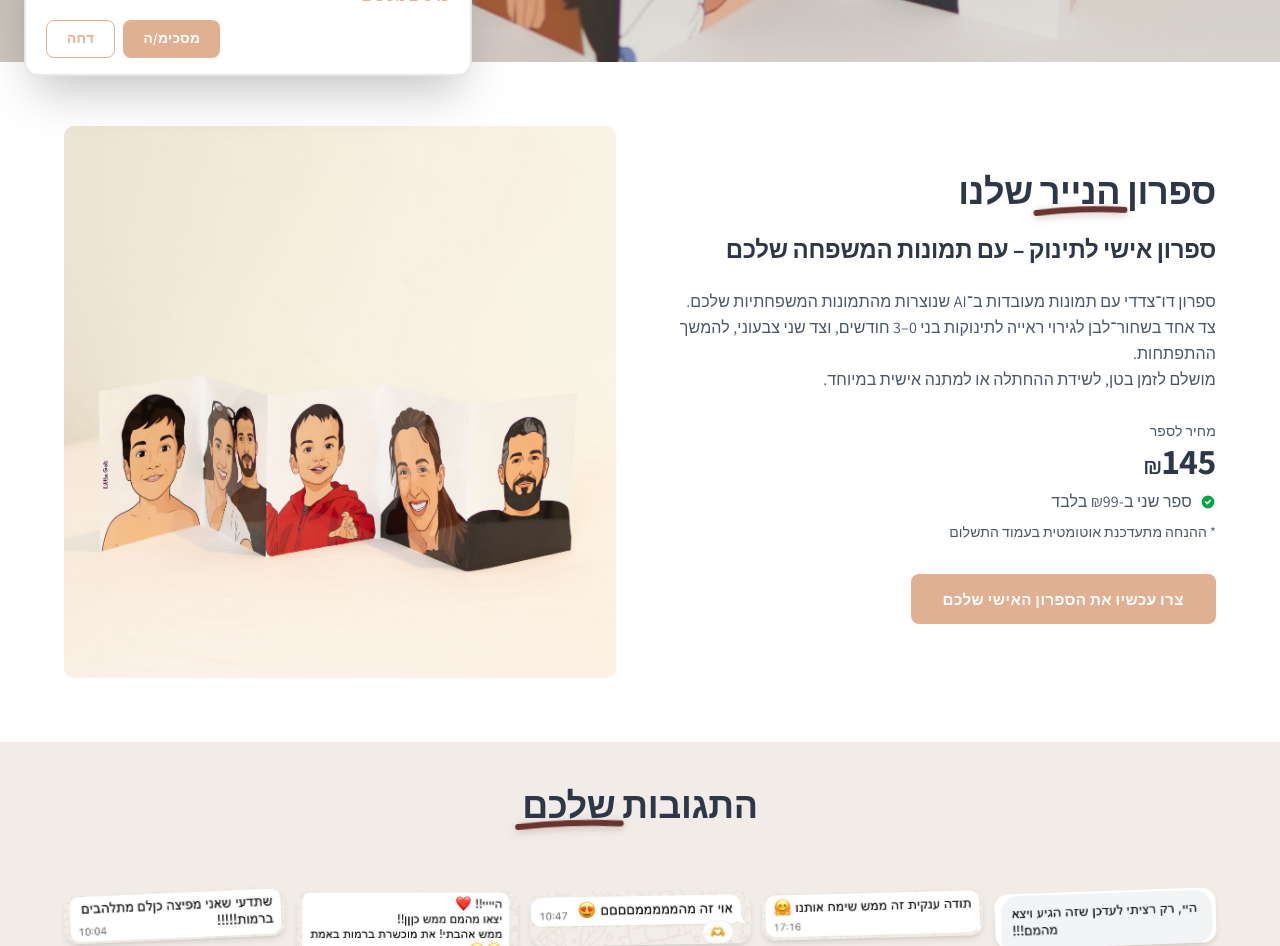
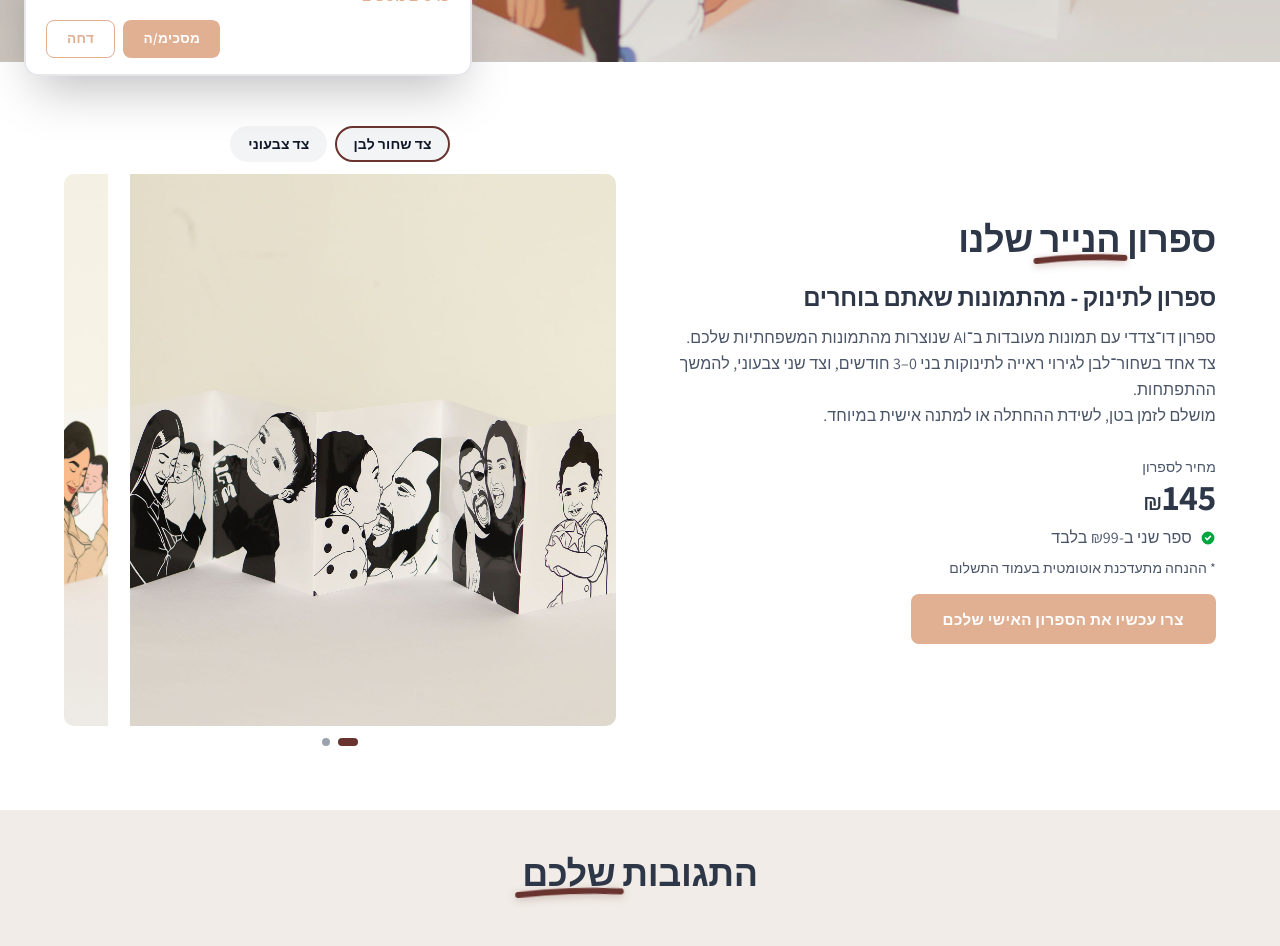
Before and after one commit to yawel-wel/little-gali, a Next.js app: page / in a window 1280 px wide. Shown: the part 700-1646 px from the top of the page. Built offline with nearby package versions, Linux system fonts and the light colour scheme; no server answers.

Commit message:
changes to the about the product section

```diff
--- a/src/app/page.tsx
+++ b/src/app/page.tsx
@@ -1,6 +1,6 @@
 "use client";
 
-import { useEffect, useState } from "react";
+import { useEffect, useRef, useState } from "react";
 import Image from "next/image";
 import {
   motion,
@@ -440,6 +440,29 @@ export default function Home() {
   const [isMobile, setIsMobile] = useState<boolean | null>(null);
   const heroImages = ["/hero-image-1.jpeg", "/hero-image-2.jpg", "/hero-image-3.jpg", "/hero-image-4.jpg"];
   const [currentHeroIndex, setCurrentHeroIndex] = useState(0);
+  const bookImages = [
+    { src: "/our-book-bw.jpg", label: "צד שחור לבן" },
+    { src: "/our-book-color.jpg", label: "צד צבעוני" },
+  ];
+  const [bookImageIndex, setBookImageIndex] = useState(0);
+  const bookTouchStartX = useRef<number | null>(null);
+  const handleBookTouchStart = (e: React.TouchEvent) => {
+    bookTouchStartX.current = e.touches[0].clientX;
+  };
+  const handleBookTouchEnd = (e: React.TouchEvent) => {
+    if (bookTouchStartX.current === null) return;
+    const diff = e.changedTouches[0].clientX - bookTouchStartX.current;
+    if (locale === "he") {
+      // RTL: swipe right to reveal the image peeking from the left
+      if (diff > 40) setBookImageIndex(1);
+      else if (diff < -40) setBookImageIndex(0);
+    } else {
+      // LTR: swipe right to see next image
+      if (diff > 40) setBookImageIndex(1);
+      else if (diff < -40) setBookImageIndex(0);
+    }
+    bookTouchStartX.current = null;
+  };
 
   // Check if mobile - starts as null to avoid hydration mismatch
   useEffect(() => {
@@ -688,7 +711,7 @@ export default function Home() {
 
                   {/* Description Text */}
                   <div
-                    className={`space-y-3 ${
+                    className={`-mt-3 space-y-3 ${
                       locale === "en"
                         ? "text-center lg:text-left"
                         : "text-center lg:text-right"
@@ -740,7 +763,7 @@ export default function Home() {
                   </div>
 
                   {/* CTA Button */}
-                  <div className="flex justify-center lg:justify-start pt-2">
+                  <div className="flex justify-center lg:justify-start -mt-2">
                     <div>
                       <a href="/upload" aria-label={t("home.book.ctaAriaLabel")}>
                         <MuiButton
@@ -762,27 +785,82 @@ export default function Home() {
                   </div>
                 </div>
 
-                {/* Right Column - Single Image */}
+                {/* Right Column - Two Images with Toggle */}
                 <div className="order-2 lg:order-2">
                   <div className="w-full">
-                    <div className="aspect-square rounded-lg overflow-hidden">
+                    {/* Label Tabs */}
+                    <div className="flex gap-2 mb-3 justify-center">
+                      {bookImages.map((img, i) => (
+                        <button
+                          key={i}
+                          onClick={() => setBookImageIndex(i)}
+                          className="text-sm font-body-bold px-4 py-1.5 rounded-full transition-colors bg-gray-100 text-gray-900 lg:cursor-pointer lg:hover:opacity-70"
+                          style={{
+                            border: bookImageIndex === i ? "2px solid #693430" : "2px solid transparent",
+                          }}
+                        >
+                          {img.label}
+                        </button>
+                      ))}
+                    </div>
+                    {/* Image carousel — active image fills ~88%, other peeks from the side */}
+                    <div
+                      className="overflow-hidden rounded-lg aspect-square select-none"
+                      onTouchStart={handleBookTouchStart}
+                      onTouchEnd={handleBookTouchEnd}
+                    >
                       <motion.div
-                        className="w-full h-full relative"
-                        initial={prefersReducedMotion || isMobile === true ? undefined : { scale: 1.08, opacity: 0 }}
-                        animate={isMobile === false && !prefersReducedMotion ? undefined : { scale: 1, opacity: 1 }}
-                        whileInView={isMobile === false && !prefersReducedMotion ? { scale: 1, opacity: 1 } : undefined}
-                        transition={{ duration: 0.8, ease: easeOwlet }}
-                        viewport={{ once: true, amount: 0.3 }}
+                        className="flex h-full"
+                        style={{ width: "180%", gap: "2.22%" }}
+                        animate={{
+                          x: locale === "he"
+                            ? (bookImageIndex === 0 ? "0%" : "44.44%")
+                            : (bookImageIndex === 0 ? "0%" : "-44.44%"),
+                        }}
+                        transition={{ duration: 0.4, ease: easeOwlet }}
                       >
-                      <Image
-                        src="/our-book.jpg"
-                        alt={t("home.book.imageAlt")}
-                        fill
-                        className="object-cover"
-                        priority
-                        sizes="(max-width: 768px) 100vw, 50vw"
+                        {bookImages.map((img, i) => (
+                          <div
+                            key={i}
+                            className="relative h-full flex-shrink-0 cursor-pointer"
+                            style={{ width: "48.89%" }}
+                            onClick={() => setBookImageIndex(i)}
+                          >
+                            <Image
+                              src={img.src}
+                              alt={img.label}
+                              fill
+                              className="object-cover"
+                              priority
+                              sizes="(max-width: 768px) 80vw, 45vw"
+                            />
+                          </div>
+                        ))}
+                      </motion.div>
+                    </div>
+
+                    {/* Dot indicators — explicit left/right placement independent of RTL flex */}
+                    <div className="flex justify-center gap-2 mt-3" style={{ direction: "ltr" }}>
+                      {/* Left dot — always the visually left image */}
+                      <button
+                        onClick={() => setBookImageIndex(locale === "he" ? 1 : 0)}
+                        className="block shrink-0 h-2 rounded-full transition-all duration-300 lg:cursor-pointer lg:hover:opacity-70"
+                        style={{
+                          width: bookImageIndex === (locale === "he" ? 1 : 0) ? "1.25rem" : "0.5rem",
+                          backgroundColor: bookImageIndex === (locale === "he" ? 1 : 0) ? "#693430" : "#9ca3af",
+                        }}
+                        aria-label={bookImages[locale === "he" ? 1 : 0].label}
                       />
-                      </motion.div>
+                      {/* Right dot — always the visually right image */}
+                      <button
+                        onClick={() => setBookImageIndex(locale === "he" ? 0 : 1)}
+                        className="block shrink-0 h-2 rounded-full transition-all duration-300 lg:cursor-pointer lg:hover:opacity-70"
+                        style={{
+                          width: bookImageIndex === (locale === "he" ? 0 : 1) ? "1.25rem" : "0.5rem",
+                          backgroundColor: bookImageIndex === (locale === "he" ? 0 : 1) ? "#693430" : "#9ca3af",
+                        }}
+                        aria-label={bookImages[locale === "he" ? 0 : 1].label}
+                      />
                     </div>
                   </div>
                 </div>
--- a/src/lib/LanguageContext.tsx
+++ b/src/lib/LanguageContext.tsx
@@ -311,10 +311,10 @@ const hebrewTranslations = {
   "home.hero.ctaAriaLabel": "עבור לעמוד יצירת ספרון",
   "home.book.title": "ספרון הנייר שלנו",
   "home.book.titleHighlight": "הנייר",
-  "home.book.subtitle": "ספרון אישי לתינוק – עם תמונות המשפחה שלכם",
+  "home.book.subtitle": "ספרון לתינוק - מהתמונות שאתם בוחרים",
   "home.book.description":
     "ספרון דו־צדדי עם תמונות מעובדות ב־AI שנוצרות מהתמונות המשפחתיות שלכם.\nצד אחד בשחור־לבן לגירוי ראייה לתינוקות בני 0–3 חודשים, וצד שני צבעוני, להמשך ההתפתחות.\nמושלם לזמן בטן, לשידת ההחתלה או למתנה אישית במיוחד.",
-  "home.book.price": "מחיר לספר",
+  "home.book.price": "מחיר לספרון",
   "home.book.secondBook": "ספר שני ב-₪99 בלבד",
   "home.book.discountNote": "* ההנחה מתעדכנת אוטומטית בעמוד התשלום",
   "home.book.cta": "צרו עכשיו את הספרון האישי שלכם",
```
Also changed, not shown: public/our-book-bw.jpg (added), public/our-book-color.jpg (added).
